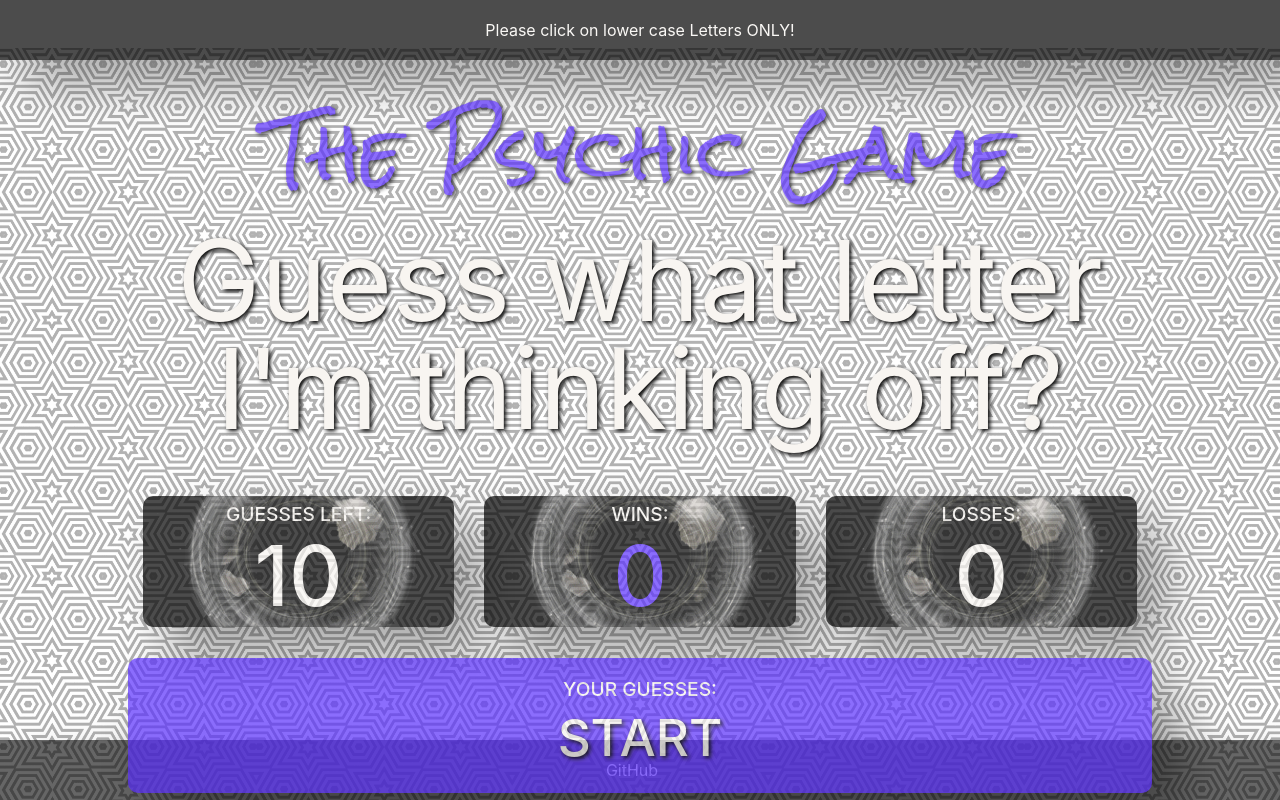
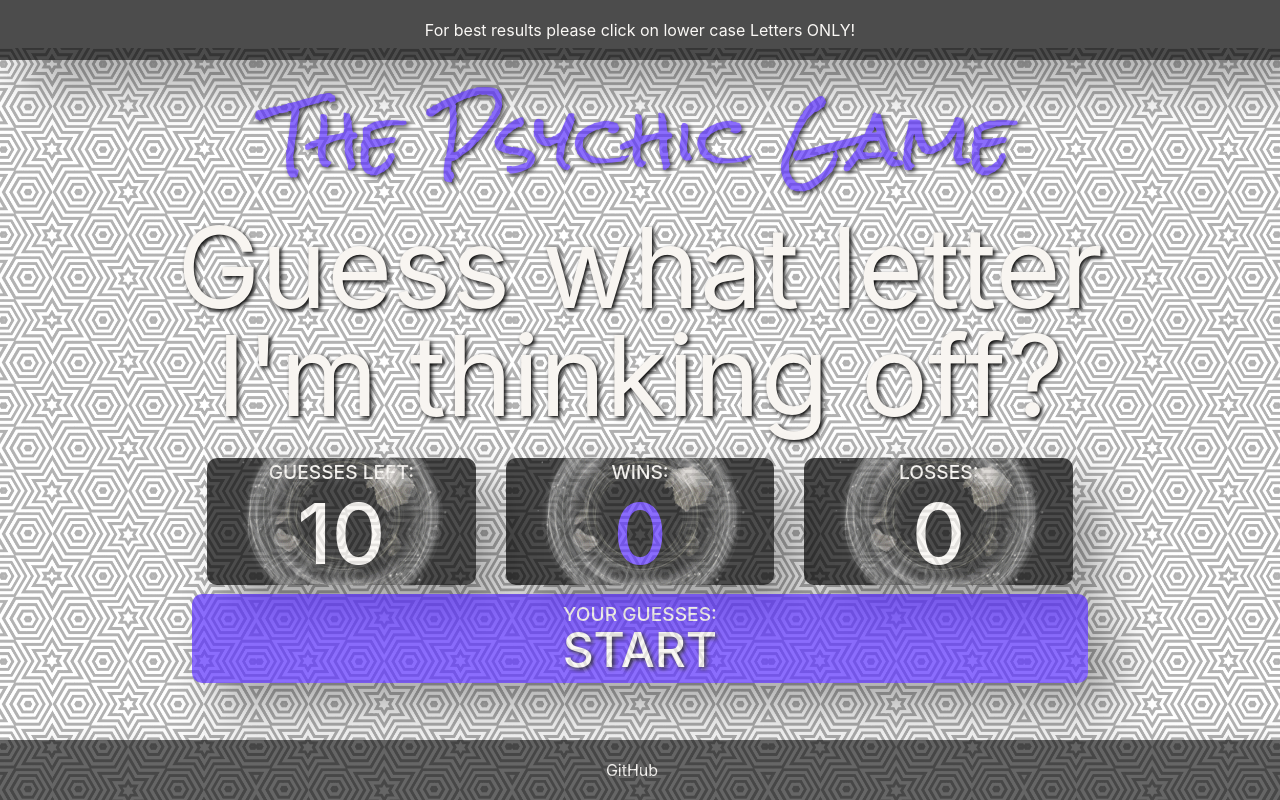
Before and after one commit to BGitana/Mystical-Guess-Game, a plain HTML site: page index.html in a window 1280 px wide. Drawn offline with nearby package versions, Linux system fonts and the light colour scheme.

Commit message:
READ ME finalized

```diff
--- a/assets/css/style.css
+++ b/assets/css/style.css
@@ -72,11 +72,11 @@ h1 {
   text-shadow: 2px 2px 4px #000000;
   z-index: 24;
   position: relative;
-  padding-top: 5%;
+  padding-top: 4%;
 }
 
 .card-deck {
-  width: 80%;
+  width: 70%;
   margin-left: auto;
   margin-right: auto;
 }
@@ -89,6 +89,7 @@ h1 {
   border-radius: 10px;
   opacity: 0.7;
   filter: alpha(opacity=70);
+  margin-top: 0;
 }
 
 #card4 {
@@ -98,10 +99,9 @@ h1 {
   z-index: 2;
   opacity: 0.7;
   filter: alpha(opacity=70);
-
   position: relative;
   width: 100%;
-  margin-top: 3%;
+  margin-top: 1%;
 }
 
 .card-title {
@@ -112,20 +112,19 @@ h2 {
   color: rgb(248, 245, 241);
   font-size: 1.2em;
   z-index: 5;
-  padding: 2% 0 0 0;
+  padding: 1% 0 0 0;
   margin: 0;
 }
 
 p {
   color: rgb(248, 245, 241);
-
   line-height: 108px;
   text-align: center;
   text-shadow: 2px 2px 4px #000000;
   font-size: 7em;
   position: relative;
   padding-top: 2%;
-  padding-bottom: 3%;
+  padding-bottom: 1%;
 }
 
 h4 {
@@ -139,9 +138,9 @@ h4 {
 
 h5 {
   color: rgb(248, 245, 241);
-  font-size: 3.2em;
+  font-size: 3em;
   line-height: 30px;
-  padding: 2% 0 4% 0;
+  padding: 1% 0 2% 0;
   margin: 0;
   text-shadow: 2px 2px 4px #000000;
   z-index: 5;
--- a/assets/javascript/game.js
+++ b/assets/javascript/game.js
@@ -1,4 +1,4 @@
-alert("Script Tags Work?");
+alert("Start your game by pressing on any of the keys on your keyboard! GOOD LUCK!");
 
 // console.log("Hello world!");
 
--- a/index.html
+++ b/index.html
@@ -27,7 +27,7 @@
 
   <body>
     <nav class="navbar fixed-top ">
-      <a class="navbar-brand-1" >Please click on lower case Letters ONLY!</a>
+      <a class="navbar-brand-1" >For best results please click on lower case Letters ONLY!</a>
     </nav>
     <!-- <section id="showcase"> -->
       <container class="bg-image"></container>
@@ -38,36 +38,26 @@
       <!-- //////////////new DISPLAY BUTTONS/////////////////// -->
 
       <div class="card-deck">
-
         <div class="card">
           <h2 class="card-title">GUESSES LEFT:</h2>
            <h4 class="card-title" id="guessesLeft">10</h4>
         </div>
-
         <div class="card">
           <h2 class="card-title">WINS:</h2>
               <h4 class="card-title" id="wins">0</h4>
         </div>
-
         <div class="card">
           <h2 class="card-title">LOSSES:</h2>
               <h4 class="card-title" id="losses">0</h4>
         </div>
-
       </div>
 
-
-
     <div class="card-deck">
-
       <div id="card4">
         <h2 class="card-title">YOUR GUESSES:</h2>
         <h5 class="card-title" id="yourGuesses">0</h5>
       </div>
-
-
     </div>
-
 
 <div class="footer navbar-fixed-bottom">
   <a class="navbar-brand" href="#">GitHub</a>
```
Also changed, not shown: 1 other file.
